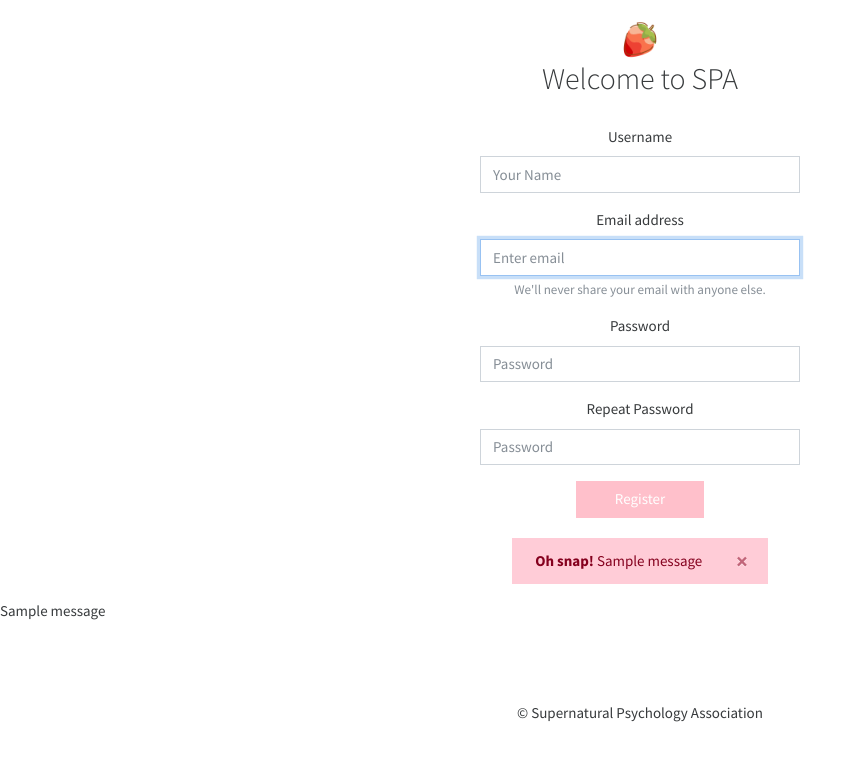
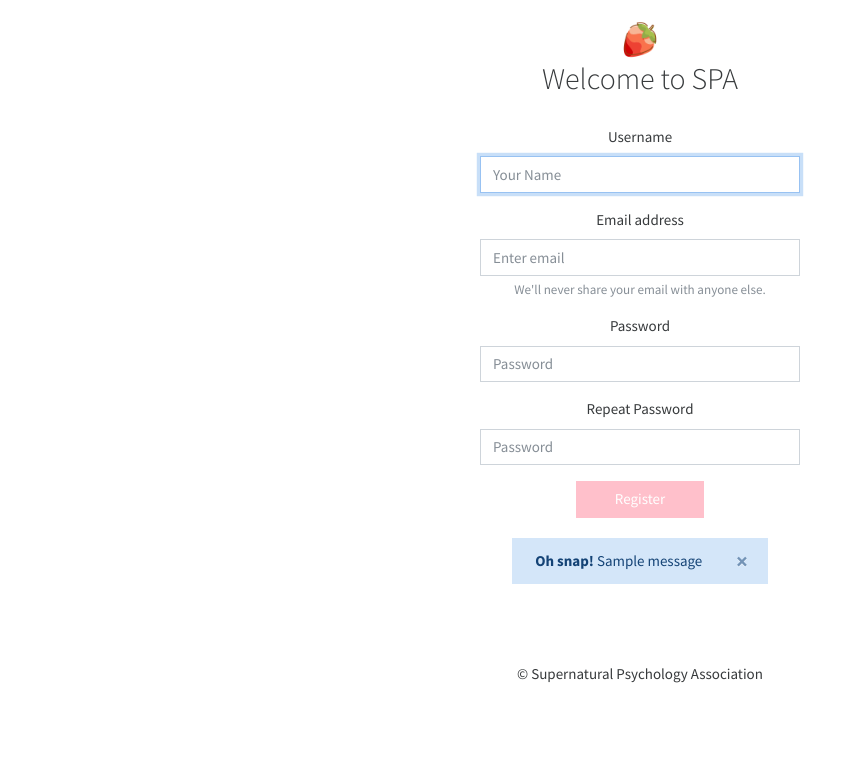
Before and after one commit to xiaoqi-huang/Supernature, a Flask app: page /auth/register in a window 1280 px wide. Shown: the part 58-819 px from the top of the page, without its empty margins (0-865 px from the left). After the commit the page ends 741 px from the top, so only its background shows below. Run offline with Flask 2, Linux system fonts and the light colour scheme; one stand-in notice (Sample message) is shown; some libraries are stand-ins or nearby versions.

Commit message:
modify register page

```diff
--- a/templates/auth/register.html
+++ b/templates/auth/register.html
@@ -34,7 +34,7 @@
             <div class="con">
 	    	<div class="form-group">
     	      		<label for="userName">Username</label>
-    	      		<input type="text" class="form-control" id="username" name="username" placeholder="Your Name" required>
+    	      		<input type="text" class="form-control" id="username" name="username" placeholder="Your Name" required autofocus>
     	    	</div>
 
     			<div class="form-group">
@@ -45,12 +45,12 @@
 
     	    	<div class="form-group">
     	      		<label for="exampleInputPassword1">Password</label>
-    	      		<input type="password" class="form-control" id="password" name="password" placeholder="Password" required>
+    	      		<input type="password" class="form-control" id="password" name="password" placeholder="Password" required autofocus>
     	    	</div>
 
     			<div class="form-group">
     	      		<label for="exampleInputPassword1">Repeat Password</label>
-    	      		<input type="password" class="form-control" id="repeated-password" name="repeated-password" placeholder="Password" required>
+    	      		<input type="password" class="form-control" id="repeated-password" name="repeated-password" placeholder="Password" required autofocus>
     	    	</div>
 
     	    	<button type="submit" class="btn btn-primary">Register</button>
@@ -58,13 +58,14 @@
   		</fieldset>
 	</form>
 	{% for message in get_flashed_messages() %}
-		<div class="alert alert-dismissible alert-danger" style="width: 80%; margin-left: auto; margin-right: auto; margin-top: 20px;">
+		<div class="alert alert-dismissible alert-primary" style="width: 80%; margin-left: auto; margin-right: auto; margin-top: 20px;">
 			<button type="button" class="close" data-dismiss="alert">&times;</button>
 			<strong>Oh snap! </strong> {{ message }}
 		</div>
+        <!-- <div class="alert alert-dismissible alert-primary">
+            <button type="button" class="close" data-dismiss="alert">&times;</button>
+            <strong>Oh snap! </strong> {{ message }}
+        </div> -->
 	{% endfor %}
 </div>
-{% for message in get_flashed_messages() %}
-    <div class="flash">{{ message }}</div>
-{% endfor %}
 {% endblock %}
```
